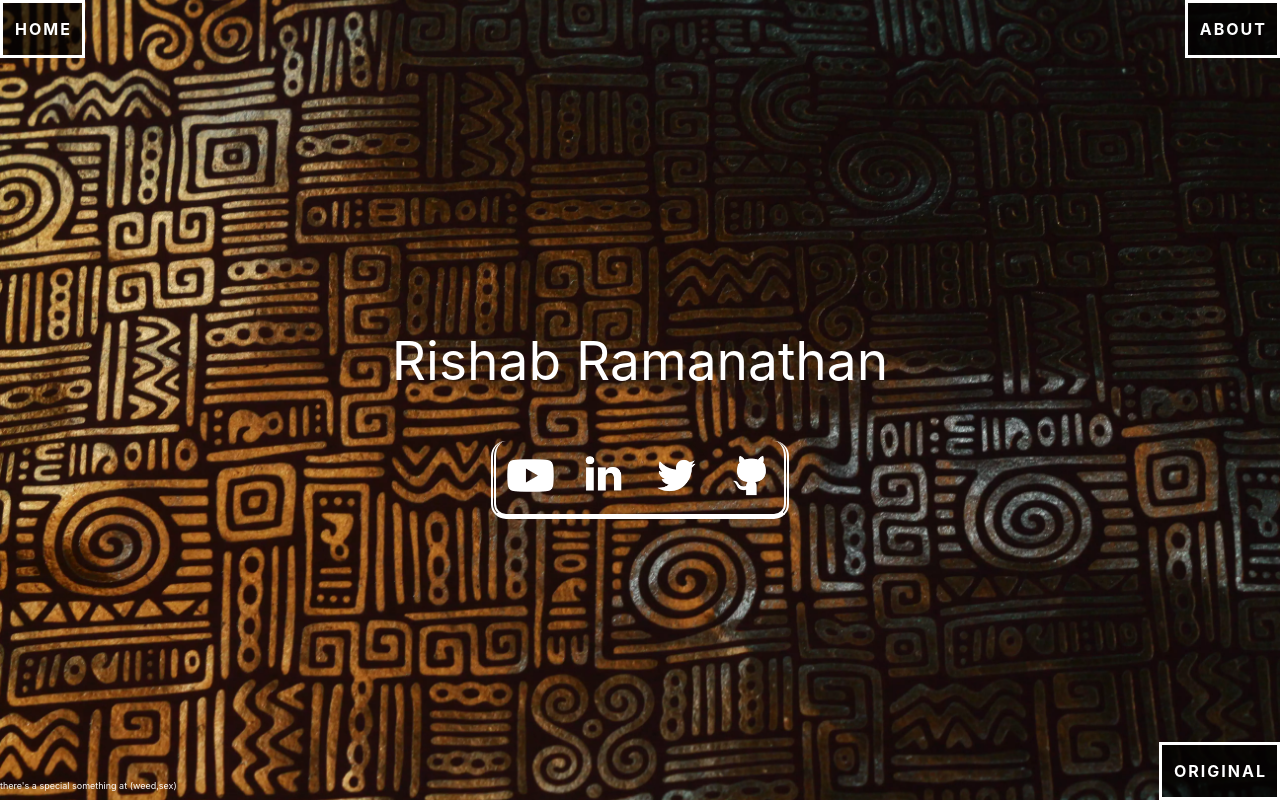
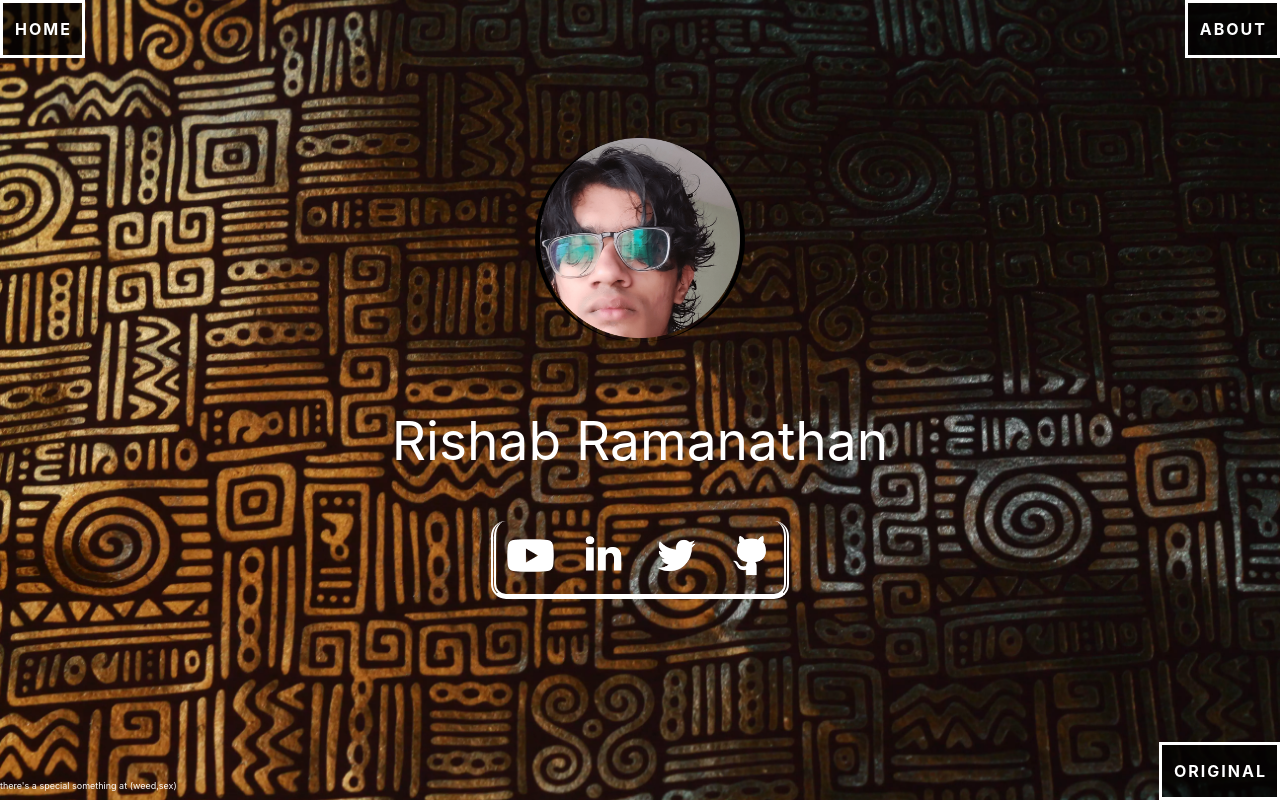
Before and after one commit to wonder-coconut/unitygame, a PHP site: page /index.html in a window 1280 px wide. Run offline with PHP 8.4, Linux system fonts and the light colour scheme.

Commit message:
uglyboy420

```diff
--- a/css/test.css
+++ b/css/style2.css
@@ -22,16 +22,25 @@ a.hidden        {cursor: crosshair;}
 div.title       {padding-right: 10px;
                 padding-left: 10px;
                 position: fixed;
-                top: 45%;
+                top: 55%;
                 left: 50%;
                 transform: translate(-50%,-50%);}
+
+div.face        {position: fixed;
+                top: 30%;
+                left: 50%;
+                transform: translate(-50%,-50%);
+                border-color: rgba(0, 0, 0, 1);
+                border-width: 5px;
+                border-style: none solid none solid;
+                border-radius: 100%;}
 
 div.links      {border-color: white;
                 border-style: none double solid double;
                 border-radius: 15px;
                 border-width: 5px;
                 position: fixed;
-                top: 60%;
+                top: 70%;
                 left: 50%;
                 transform: translate(-50%,-50%);}
 
--- a/index.html
+++ b/index.html
@@ -3,13 +3,19 @@
 <head>
     <meta name = "viewport" content="width=device-width, initial-scale=1.0">
     <link rel='icon' href='pictures/favicon.ico' type='image/x-icon'/>
-    <link rel="stylesheet" href="css/test.css" type="text/css">
+    <link rel="stylesheet" href="css/style2.css" type="text/css">
     <title>
         hello
     </title>
 </head>
 
 <body>
+
+    <!--face block-->
+    <div class="face">
+        <img title="Mr.StealYoGirlfriend/Boyfriend/OtherRomanticPartners" src="pictures/randi.png" width="200px" height="200px">
+    </div>
+
     <!--title block-->
     <div class="title">
         <h1 title="cringaximus prime">Rishab Ramanathan</h1>
```
Also changed, not shown: pictures/randi.png (added).
